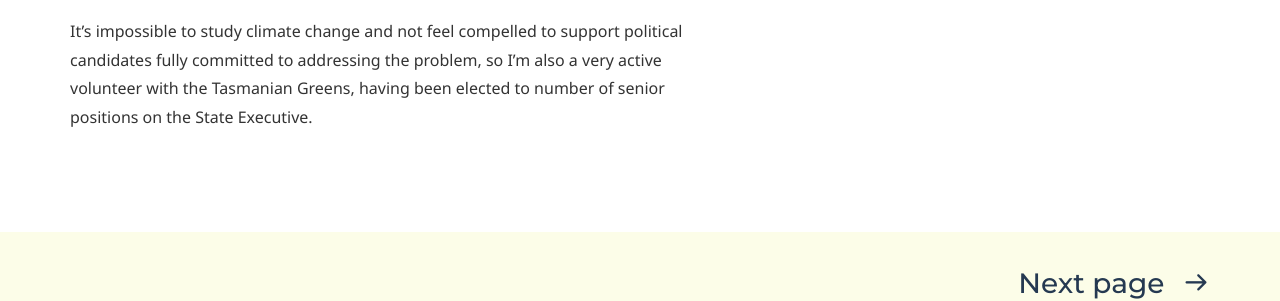
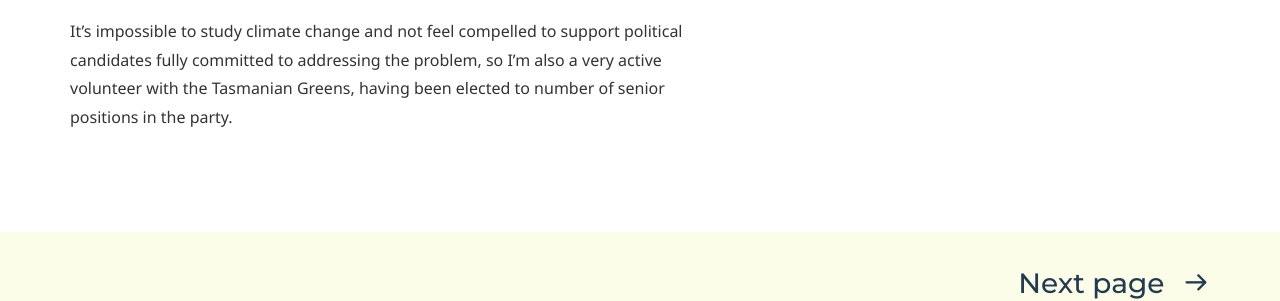
Before and after one commit to DamienIrving/damienirving.github.io, a Jekyll site: the page built from story.md, in a window 1280 px wide. Shown: the part 1284-1585 px from the top of the page. Built offline with Jekyll 4.4.1, drawn with Linux system fonts in a browser that asks for light colours; some web fonts are replaced.

Commit message:
Update story.md

```diff
--- a/story.md
+++ b/story.md
@@ -50,4 +50,4 @@ with the CSIRO Climate Science Centre.
 It's impossible to study climate change and not feel compelled
 to support political candidates fully committed to addressing the problem,
 so I'm also a very active volunteer with the Tasmanian Greens,
-having been elected to number of senior positions on the State Executive.
+having been elected to number of senior positions in the party.
```
